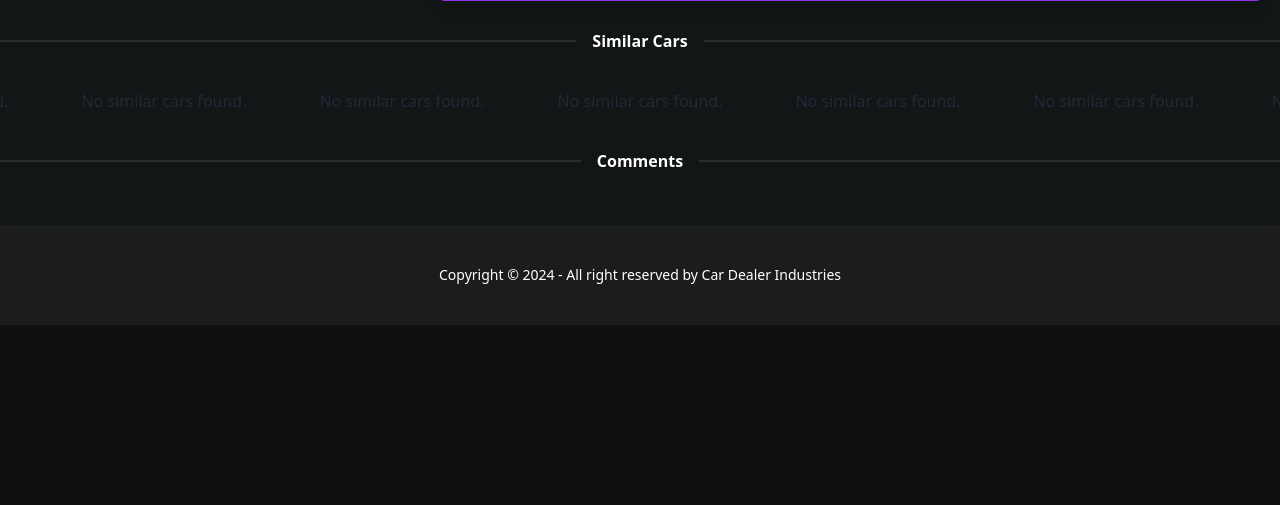
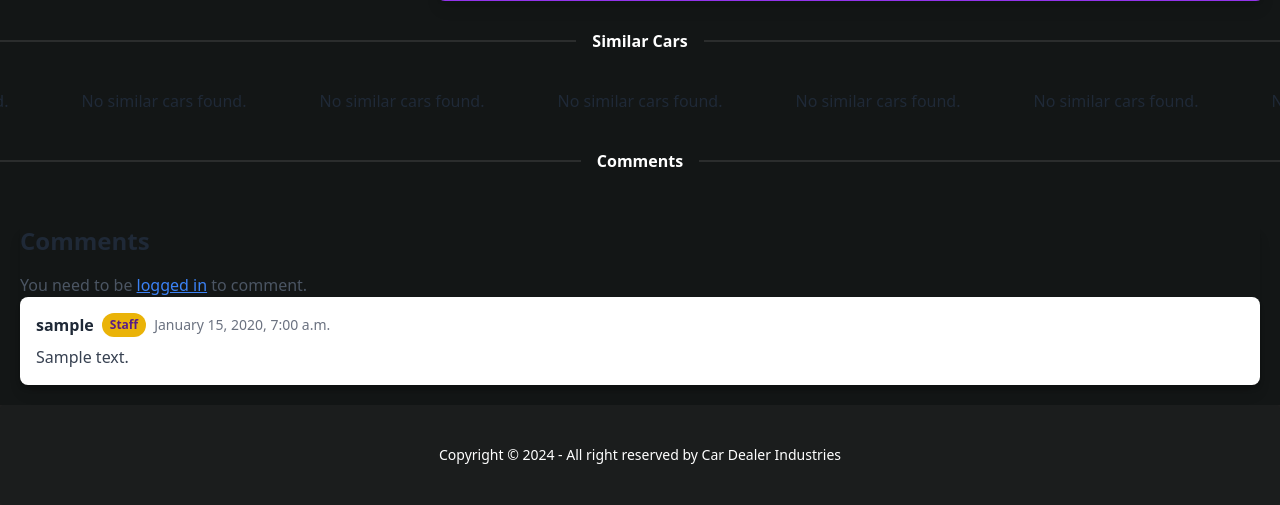
Before and after one commit to fzaca/car-dealer-system, a Django app: page /cars/1/ in a window 1280 px wide. Shown: the part 899-1404 px from the top of the page. Before the commit the page ends 1224 px from the top, so only its background shows below. Run offline with Django 5.2, Linux system fonts and the light colour scheme; tables that the repository leaves empty hold one stand-in row (values such as "Sample post"); grey boxes marked "Sample" are stand-in pictures; style sheets or scripts are compiled from the project's sources; some libraries are stand-ins or nearby versions.

Commit message:
Add basic system for comments

```diff
--- a/resources/cars/pages/views.py
+++ b/resources/cars/pages/views.py
@@ -1,8 +1,10 @@
-from django.shortcuts import render, get_object_or_404
+from django.shortcuts import render, get_object_or_404, redirect
 from django.http import HttpRequest, HttpResponse
+from django.contrib import messages
 
 from resources.cars.utils import get_filters, paginate_cars
 from resources.cars.models import Car, Brand, CarModel
+from resources.reviews.forms import CommentForm
 
 
 def car_list_view(request: HttpRequest) -> HttpResponse:
@@ -44,10 +46,35 @@ def car_list_view(request: HttpRequest) -> HttpResponse:
 def car_detail_view(request: HttpRequest, car_id: int) -> HttpResponse:
     car = get_object_or_404(Car, id=car_id)
     similar_cars = car.get_similar_cars()
+    comments = car.comments.select_related('user').order_by('-created_at')
+
+    for comment in comments:
+        comment.can_edit_or_delete = request.user.is_authenticated and (
+            comment.user == request.user or request.user.is_staff
+        )
+
+    if request.method == 'POST':
+        if request.user.is_authenticated:
+            form = CommentForm(request.POST)
+            if form.is_valid():
+                comment = form.save(commit=False)
+                comment.car = car
+                comment.user = request.user
+                comment.save()
+                messages.success(request, 'Comment added successfully!')
+                return redirect('car_detail', car_id=car_id)
+        else:
+            messages.error(request, 'You need to be logged in to comment.')
+            return redirect('login')
+
+    else:
+        form = CommentForm()
 
     context = {
         'car': car,
         'similar_cars': similar_cars,
+        'comments': comments,
+        'form': form,
     }
 
     return render(request, 'cars/car_detail.html', context)
--- a/resources/cars/templates/cars/car_detail.html
+++ b/resources/cars/templates/cars/car_detail.html
@@ -57,7 +57,7 @@
     <div class="divider font-semibold">Similar Cars</div>
     {% include './partials/similar_cars.html' %}
     <div class="divider font-semibold">Comments</div>
-    <div class="p-5"></div>
+    {% include './partials/comments.html' %}
 </div>
 {% endblock %}
 
--- /dev/null
+++ b/resources/cars/templates/cars/partials/comments.html
@@ -0,0 +1,43 @@
+  <!-- Comment Section -->
+  <div class="container mx-auto p-5">
+  <div class="mx-auto rounded-lg mt-5 shadow-lg">
+    <h3 class="text-2xl font-bold text-gray-800 mb-4">Comments</h3>
+
+    <!-- Comment Form -->
+    {% if user.is_authenticated %}
+    <form method="POST" class="mb-4">
+        {% csrf_token %}
+        {{ form.as_p }}
+        <button type="submit" class="btn btn-primary">Add Comment</button>
+    </form>
+    {% else %}
+    <p class="text-gray-600">You need to be <a href="{% url 'page_login' %}" class="text-blue-500 underline">logged in</a> to comment.</p>
+    {% endif %}
+
+    <!-- Comment List -->
+    <div class="space-y-4">
+        {% for comment in comments %}
+        <div class="bg-white rounded-lg p-4 shadow-md relative">
+            <div class="flex justify-between items-center mb-2">
+                <div class="flex items-center space-x-2">
+                    <strong class="text-gray-800">{{ comment.user.username }}</strong>
+                    {% if comment.user.is_staff %}
+                    <span class="bg-yellow-500 text-purple-900 text-xs font-bold rounded-full px-2 py-1 ml-2">Staff</span>
+                    {% endif %}
+                    <span class="text-gray-500 text-sm">{{ comment.created_at|date:"F j, Y, g:i a" }}</span>
+                </div>
+                {% if comment.can_edit_or_delete %}
+                <div class="space-x-2">
+                    <a href="url 'edit_comment' comment.id" class="text-blue-500 hover:text-blue-700">Edit</a>
+                    <a href="url 'delete_comment' comment.id" class="text-red-500 hover:text-red-700">Delete</a>
+                </div>
+                {% endif %}
+            </div>
+            <p class="text-gray-700">{{ comment.content }}</p>
+        </div>
+        {% empty %}
+        <p class="text-gray-600">No comments yet.</p>
+        {% endfor %}
+    </div>
+  </div>
+  </div>
--- /dev/null
+++ b/resources/reviews/forms.py
@@ -0,0 +1,14 @@
+from django import forms
+from resources.reviews.models import Comment
+
+
+class CommentForm(forms.ModelForm):
+    class Meta:
+        model = Comment
+        fields = ['content']
+        widgets = {
+            'content': forms.Textarea(attrs={
+                'class': 'textarea textarea-bordered w-full',
+                'placeholder': 'Write your comment here...'
+            })
+        }
--- a/resources/reviews/models.py
+++ b/resources/reviews/models.py
@@ -4,7 +4,7 @@ from nanoid_field import NanoidField
 
 from resources.cars.models import Car
 from resources.sales.models import Sale
-from resources.users.models import Customer
+from resources.users.models import CustomUser, Customer
 
 
 class Review(models.Model):
@@ -30,11 +30,11 @@ class Review(models.Model):
 
 class Comment(models.Model):
     hash = NanoidField(max_length=10, alphabet="1234567890ABCDEF", editable=False)
-    customer = models.ForeignKey(Customer, on_delete=models.CASCADE)
+    user = models.ForeignKey(CustomUser, on_delete=models.CASCADE)
     car = models.ForeignKey(Car, on_delete=models.CASCADE, related_name='comments')
     content = models.TextField()
     created_at = models.DateTimeField(auto_now_add=True)
     updated_at = models.DateTimeField(auto_now=True)
 
     def __str__(self):
-        return f"{self.customer.user} - {self.car}"
+        return f"{self.user} - {self.car}"
```
Also changed, not shown: resources/reviews/admin.py (+5 -5 lines), resources/reviews/management/commands/load_reviews_data.py (+5 -5 lines), resources/reviews/migrations/0001_initial.py, resources/reviews/migrations/0002_initial.py (deleted).
